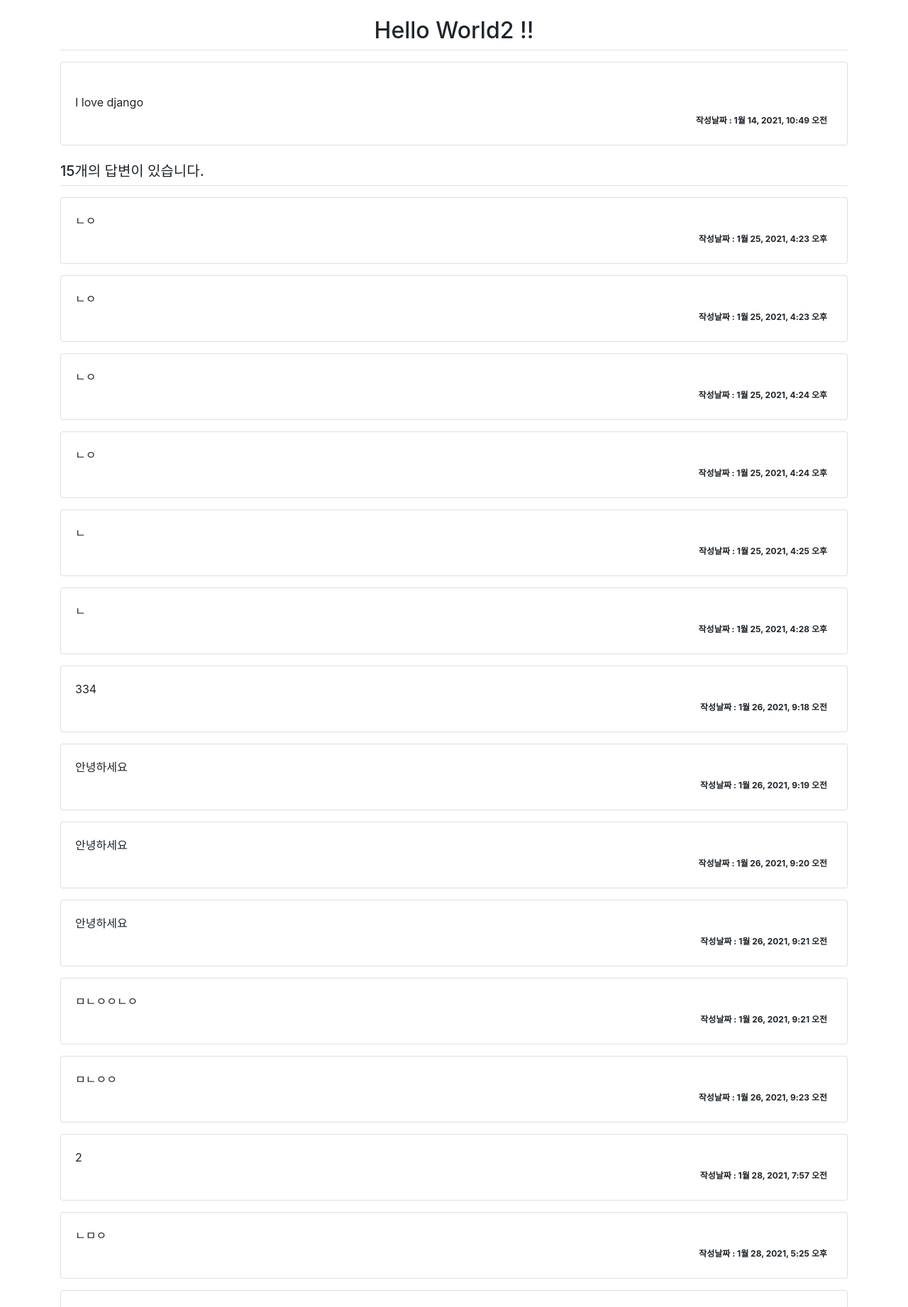
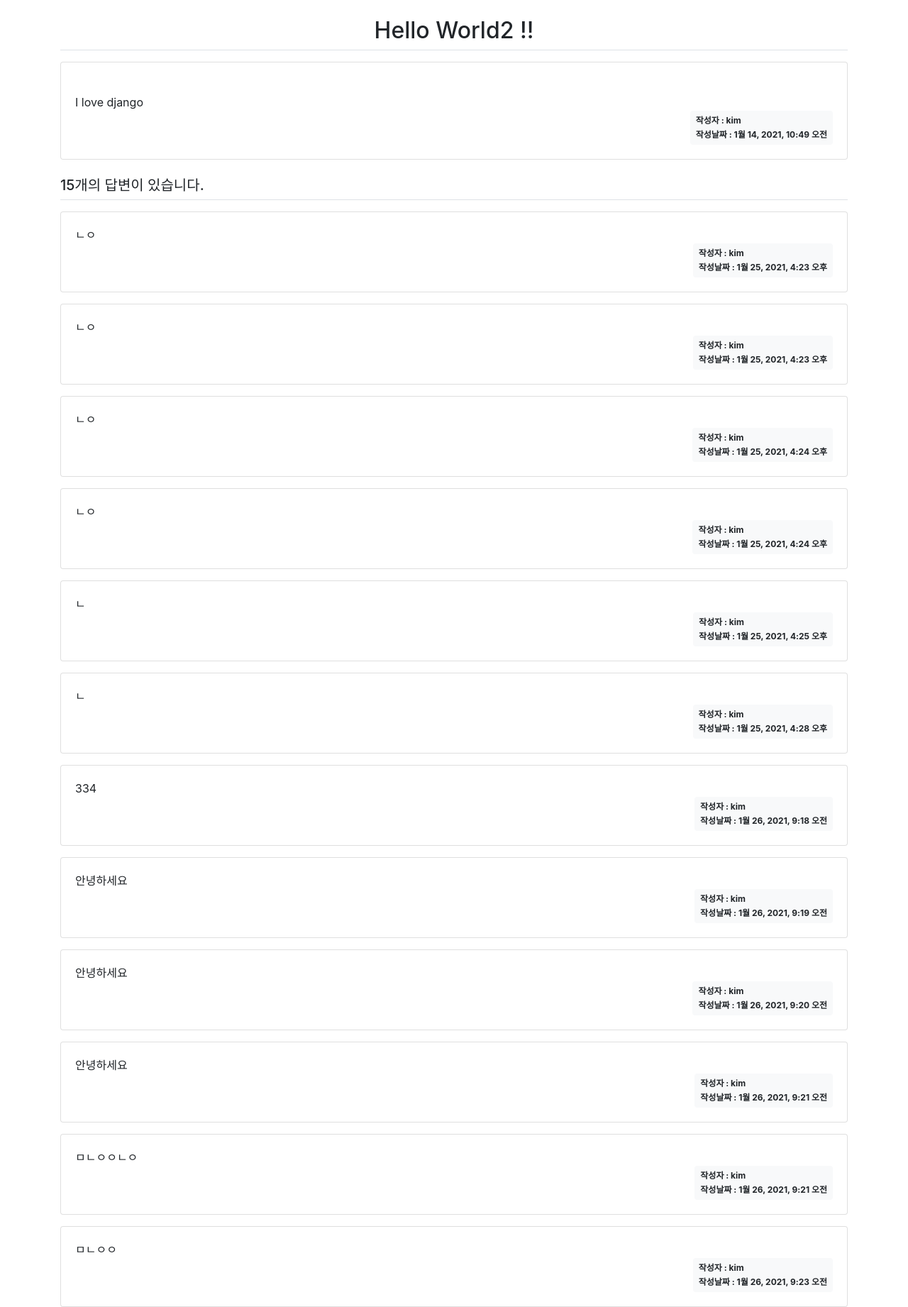
Before and after one commit to ksm0207/django_pybo, a Django app: page /6/ in a window 1280 px wide. Shown: the part 57-1899 px from the top of the page at 71% size. Run offline with Django 3.2, Linux system fonts and the light colour scheme; data comes from the database, SQL or seed files in the repository; both versions use the stored data as it was after the commit; some libraries are stand-ins or nearby versions.

Commit message:
글쓴이 표시하기

```diff
--- a/templates/detail.html
+++ b/templates/detail.html
@@ -16,12 +16,17 @@
         <h2 class="border-bottom py-2" style="text-align: center;"> {{get_question.subject}}</h2>
         <div class="card my-3">
             <div class="card-body">
-                <div class="card-text" style="white-space: pre-line;" >
+                <div class="card-text" style="white-space: pre-line;">
                     {{get_question.content}}
                 </div>
                 <div class="d-flex justify-content-end">
-                    <div class="badge badge-light p-2" style="background-color: white;">
-                        작성날짜 : {{get_question.create_date}}
+                    <div class="badge badge-light p-2 text-left">
+                        <div class="mb-2">
+                            <span style="text-align: center;">작성자 :  {{ get_question.author.username }}</span>
+                        </div>
+                        <div>
+                            <span>작성날짜 : {{ get_question.create_date }}</span>
+                        </div>
                     </div>
                 </div>
             </div>
@@ -32,8 +37,13 @@
                 <div class="card-body" >
                     <div class="card-text" style="white-space: pre-line;"> {{answer.content}} </div>
                     <div class="d-flex justify-content-end">
-                        <div class="badge badge-light p-2" style="background-color: white;">
-                            <span>작성날짜 : {{answer.create_date}}</span>
+                        <div class="badge badge-light p-2 text-left">
+                            <div class="mb-2">
+                                <span>작성자 : {{ answer.author.username }}</span>
+                            </div>
+                            <div>
+                                <span>작성날짜 : {{ answer.create_date }}</span>
+                            </div>
                         </div>
                     </div>
                 </div>
--- a/templates/index.html
+++ b/templates/index.html
@@ -19,6 +19,7 @@
                 <tr class="thead-dark">
                     <th>번호</th>
                     <th>제목</th>
+                    <th>글쓴이</th>
                     <th>작성날짜</th>
                 </tr>
             </thead>
@@ -30,7 +31,7 @@
                     <!-- 번호 = 전체게시물 - 시작인덱스 - 현재인덱스 +1 추가 -->
                 <td>{{ question_list.paginator.count|sub:question_list.start_index|sub:forloop.counter0|add:1 }}</td>
                 <!-- <td> {{forloop.counter}}  현재 인덱스 </td>  -->
-                <td>
+                <td class="text-left">
                     <a  style="color: black; font-size: 15px; font-weight: bold;" href=" {% url 'pybo:detail' i.id  %} " >{{ i.subject }}</a>
 
                         <!-- 답변이 있는 경우를 검사 시작 -->
@@ -38,6 +39,9 @@
                         <span class="text-danger small ml-2">{{ i.answer_set.count }} 개의 답변이 있습니다</span>
                     {% endif %}
                         <!-- 검사 종료 -->
+                </td>
+                <td>
+                    <span style="position: relative; left: 10px;">{{ i.author }}</span>
                 </td>
                 <td>
                     {{i.create_date}}
```
Also changed, not shown: README.md, db.sqlite3.
